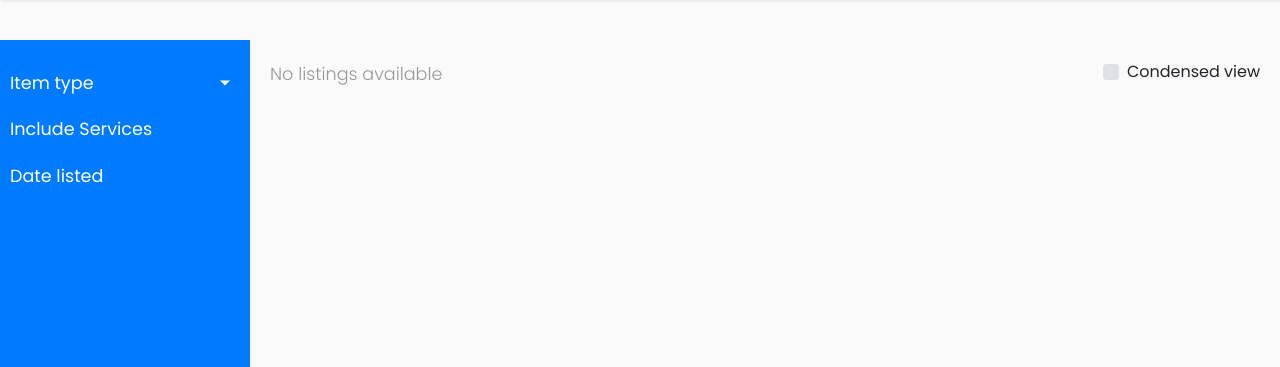
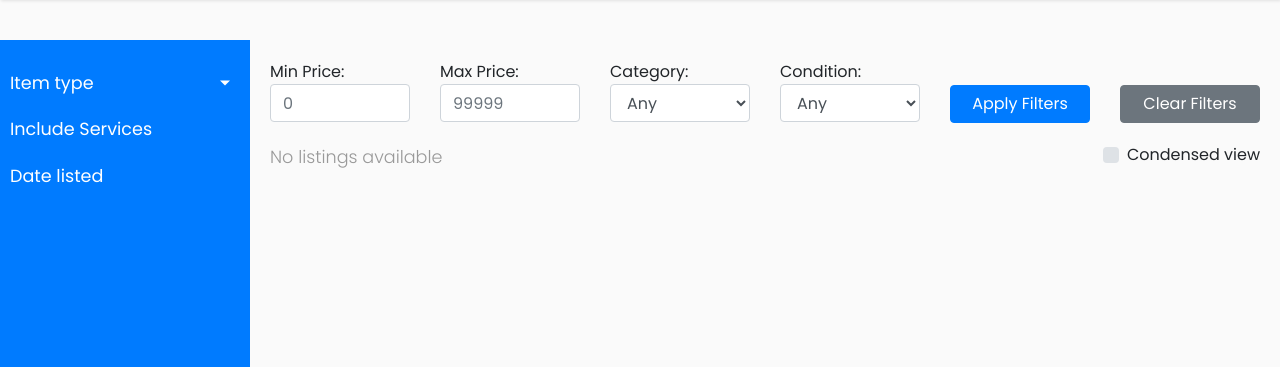
Before and after one commit to ian-kang/djangomarketplace, a Django app: page /s/ in a window 1280 px wide. Shown: the part 76-443 px from the top of the page. Run offline with Django 3.2, Linux system fonts and the light colour scheme; data that the repository does not hold is empty; some libraries are stand-ins or nearby versions.

Commit message:
Add advanced filtering options

```diff
--- a/craigslist/views.py
+++ b/craigslist/views.py
@@ -51,8 +51,25 @@ class ItemList(generic.ListView):
     context_object_name = "itemlist"
 
     def get_queryset(self):
+        cleared = self.request.GET.get('clear','0')
+        if cleared == '1':
+            return Listing.objects.all()
         contains = self.request.GET.get('contains','')
-        return Listing.objects.all().filter(title__icontains=contains)
+        output = Listing.objects.all().filter(title__icontains=contains)
+        minPrice = self.request.GET.get('min-price','0') or 0
+        print('asdfasdfas\nasdfasdfasd\n')
+        print(minPrice)
+        output = output.filter(price__gte=float(minPrice))
+        maxPrice = self.request.GET.get('max-price','-1') or '-1'
+        if maxPrice != '-1':
+            output = output.filter(price__lte=float(maxPrice))
+        category = self.request.GET.get('category','ANY')
+        if category != 'ANY':
+            output = output.filter(category=category)
+        condition = self.request.GET.get('condition','ANY')
+        if condition != 'ANY':
+            output = output.filter(condition=category)
+        return output
 
 class ListingView(generic.TemplateView):
     template_name = "listing.html"
--- a/templates/itemlist.html
+++ b/templates/itemlist.html
@@ -57,6 +57,68 @@
         {% block pagecontent %}
         <!-- Page Content  -->
         <div id="content">
+            <form method="get">
+                <div class="row" style="margin-bottom: 20px">
+                    <input name="contains" type="hidden" id="query" value="">
+                    <div class="col-md-2">
+                        Min Price: <input class="form-control" type="number" placeholder="0" name="min-price" id="minPrice">
+                    </div>
+                    <div class="col-md-2">
+                        Max Price: <input class="form-control" type="number" placeholder="99999" name="max-price" id="maxPrice">
+                    </div>
+                    <div class="col-md-2">
+                        Category: <select name="category" class="bootstrap-select form-control" id="id_category">
+                        <option value="ANY">Any</option>
+                        <option value="FURNITURE">Furniture</option>
+                        <option value="TEXTBOOKS">Textbooks</option>
+                        <option value="HOUSING">Housing</option>
+                        <option value="SERVICES">Services</option>
+                        <option value="GIGS">Gigs</option>
+                        <option value="LOST_AND_FOUND">Lost &amp; Found</option>
+                        <option value="OTHER">Other</option>
+                        </select>
+                    </div>
+                    <div class="col-md-2">
+                        Condition: <select name="condition" class="bootstrap-select form-control" id="id_condition">
+                        <option value="ANY">Any</option>
+                        <option value="NEW">New</option>
+                        <option value="OPEN_BOX">Open Box</option>
+                        <option value="USED">Used</option>
+                        <option value="REFURBISHED">Refurbished</option>
+                        <option value="FOR_PARTS">For Parts or Not Working</option>
+                        </select>
+                    </div>
+                    <div class="col-md-2" style="margin-top: 25px">
+                        <button value="1" name="apply" type="submit" class=" btn btn-block mybtn btn-primary tx-tfm">Apply Filters</button>
+                    </div>
+                    <div class="col-md-2" style="margin-top: 25px">
+                        <button value="1" name="clear" type="submit" class=" btn btn-block mybtn btn-secondary tx-tfm">Clear Filters</button>
+                    </div>
+                </div>
+            </form>
+            <script>
+             // the following two lines of code were retrieved from https://stackoverflow.com/a/12049703
+             var $_GET=[];
+             window.location.href.replace(/[?&]+([^=&]+)=([^&]*)/gi,function(a,name,value){$_GET[name]=value;});
+
+             console.log($_GET['min-price']);
+
+             if ($_GET['contains'] !== undefined && $_GET['clear'] !== '1') {
+                 $("#query").val($_GET['contains']);
+             }
+             if ($_GET['min-price'] !== undefined && $_GET['clear'] !== '1') {
+                 $("#minPrice").val($_GET['min-price']);
+             }
+             if ($_GET['max-price'] !== undefined && $_GET['clear'] !== '1') {
+                 $("#maxPrice").val($_GET['max-price']);
+             }
+             if ($_GET['category'] !== undefined && $_GET['clear'] !== '1') {
+                 $("#id_category").val($_GET['category']);
+             }
+             if ($_GET['condition'] !== undefined && $_GET['clear'] !== '1') {
+                 $("#id_condition").val($_GET['condition']);
+             }
+            </script>
             <div id="modifier-wrapper"> <!-- Things that modify the listing should results go in here -->
 
                 <div class="custom-control custom-checkbox">
--- a/templates/navbar.html
+++ b/templates/navbar.html
@@ -28,6 +28,14 @@
                 </a>
                 <div class="md-form mt-0" style = "width: 100%; margin-left: 20px">
                     <input class="form-control" type="text" placeholder="Search" aria-label="Search" id="searchBar">
+                    <script>
+                     // the following two lines of code were retrieved from https://stackoverflow.com/a/12049703
+                     var $_GET=[];
+                     window.location.href.replace(/[?&]+([^=&]+)=([^&]*)/gi,function(a,name,value){$_GET[name]=value;});
+                     if ($_GET['contains'] !== undefined) {
+                         $("#searchBar").val($_GET['contains']);
+                     }
+                    </script>
                 </div>
                 <div class="navbar-collapse collapse w-100 order-3 dual-collapse2" id="navbarSupportedContent">
                     <ul class="navbar-nav ml-auto">
```
